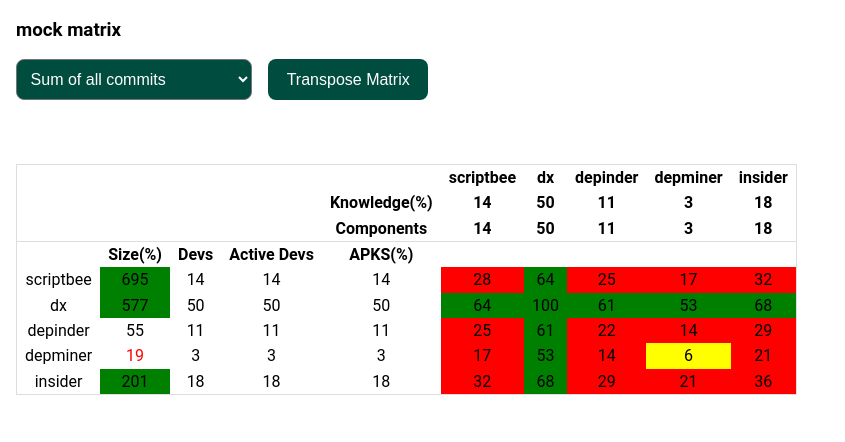
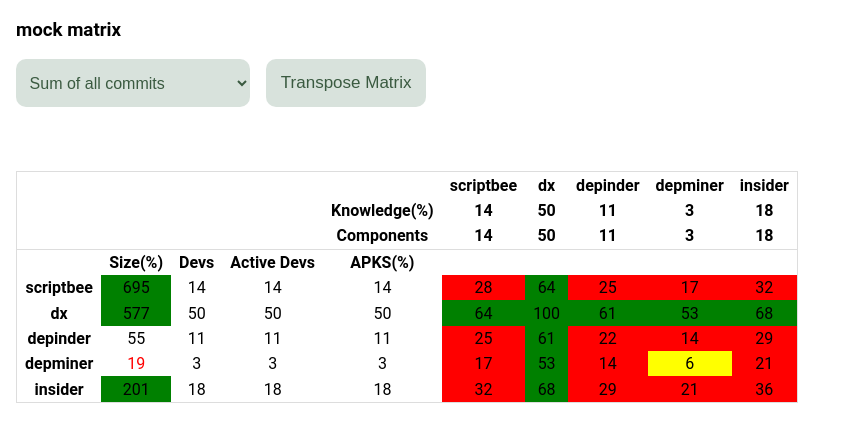
Before and after one commit to iuliavoit/TMGenerator-fe, an Angular app: page /matrixes in a window 1280 px wide. Shown: the top 442 px of the page, without its empty margins (0-845 px from the left). Built offline with nearby package versions, Linux system fonts and the light colour scheme.

Commit message:
matrix creation & transpose calc

```diff
--- a/src/app/matrixes/matrix-generator/matrix-generator.component.html
+++ b/src/app/matrixes/matrix-generator/matrix-generator.component.html
@@ -1,9 +1,9 @@
-<div id="fullMatrix" #fullMatrix>
+<div id="fullMatrix">
   <h3 class="pl-1r">{{matrixName}}</h3>
   <div class="flex">
-    <select id="myDropdown" class="select ml-1r">
+    <select id="myDropdown" class="generic-btn ml-1r select">
     </select>
-    <button (click)="calculateMatrixTranspose()" class="ml-1r">{{transposeButtonText}}</button>
+    <button (click)="calculateMatrixTranspose()" class="ml-1r generic-btn">{{transposeButtonText}}</button>
   </div>
 
   <div class="matrix-container">
--- a/src/app/matrixes/matrix-generator/matrix-generator.component.scss
+++ b/src/app/matrixes/matrix-generator/matrix-generator.component.scss
@@ -30,30 +30,12 @@ table{
   display: flex;
 }
 .select {
-  cursor: pointer;
   padding: 0.6rem;
-  font-size:1rem;
-  color: white;
-  background-color: #004d40;
-  border-radius: 8px;
+  width: fit-content;
 }
-button{
-  background-color: #004d40;
-  border-radius: 8px;
-  color: white;
-  padding: 0.6rem;
-  font-size:1rem;
-  width: 10rem;
-  border: none;
-  cursor: pointer;
+select:focus {
+  outline: none;
 }
-button:hover{
-  background-color: #00796b;
-}
-.select:hover{
-  background-color: #00796b;
-}
-
 select#myDropdown {
   font-size:1rem!important;
 }
--- a/src/app/matrixes/mockMatrix.ts
+++ b/src/app/matrixes/mockMatrix.ts
@@ -43,35 +43,35 @@ export var mockMatrix =
     }],
     "entity1PaddingData": {
       "scriptbee": {
-        "entity1namecolumn": {"value": "scriptbee", "style": ""},
+        "entity1namecolumn": {"value": "scriptbee", "style": "font-weight:bold;"},
         "entity1sizecolumn": {"value": "695", "style": "background-color:green;"},
         "entity1devscolumn": {"value": "14", "style": ""},
         "entity1activedevscolumn": {"value": "14", "style": ""},
         "entity1apkscolumn": {"value": "14", "style": ""}
       },
       "dx": {
-        "entity1namecolumn": {"value": "dx", "style": ""},
+        "entity1namecolumn": {"value": "dx", "style": "font-weight:bold;"},
         "entity1sizecolumn": {"value": "577", "style": "background-color:green;"},
         "entity1devscolumn": {"value": "50", "style": ""},
         "entity1activedevscolumn": {"value": "50", "style": ""},
         "entity1apkscolumn": {"value": "50", "style": ""}
       },
       "depinder": {
-        "entity1namecolumn": {"value": "depinder", "style": ""},
+        "entity1namecolumn": {"value": "depinder", "style": "font-weight:bold;"},
         "entity1sizecolumn": {"value": "55", "style": ""},
         "entity1devscolumn": {"value": "11", "style": ""},
         "entity1activedevscolumn": {"value": "11", "style": ""},
         "entity1apkscolumn": {"value": "11", "style": ""}
       },
       "depminer": {
-        "entity1namecolumn": {"value": "depminer", "style": ""},
+        "entity1namecolumn": {"value": "depminer", "style": "font-weight:bold;"},
         "entity1sizecolumn": {"value": "19", "style": "color:red;"},
         "entity1devscolumn": {"value": "3", "style": ""},
         "entity1activedevscolumn": {"value": "3", "style": ""},
         "entity1apkscolumn": {"value": "3", "style": ""}
       },
       "insider": {
-        "entity1namecolumn": {"value": "insider", "style": ""},
+        "entity1namecolumn": {"value": "insider", "style": "font-weight:bold;"},
         "entity1sizecolumn": {"value": "201", "style": "background-color:green;"},
         "entity1devscolumn": {"value": "18", "style": ""},
         "entity1activedevscolumn": {"value": "18", "style": ""},
@@ -80,27 +80,27 @@ export var mockMatrix =
     },
     "entity2PaddingData": {
       "scriptbee": {
-        "entity2namecolumn": {"value": "scriptbee", "style": ""},
+        "entity2namecolumn": {"value": "scriptbee", "style": "font-weight:bold;"},
         "entity2knowledgecolumn": {"value": "14", "style": ""},
         "entity2componentscolumn": {"value": "14", "style": ""}
       },
       "dx": {
-        "entity2namecolumn": {"value": "dx", "style": ""},
+        "entity2namecolumn": {"value": "dx", "style": "font-weight:bold;"},
         "entity2knowledgecolumn": {"value": "50", "style": ""},
         "entity2componentscolumn": {"value": "50", "style": ""}
       },
       "depinder": {
-        "entity2namecolumn": {"value": "depinder", "style": ""},
+        "entity2namecolumn": {"value": "depinder", "style": "font-weight:bold;"},
         "entity2knowledgecolumn": {"value": "11", "style": ""},
         "entity2componentscolumn": {"value": "11", "style": ""}
       },
       "depminer": {
-        "entity2namecolumn": {"value": "depminer", "style": ""},
+        "entity2namecolumn": {"value": "depminer", "style": "font-weight:bold;"},
         "entity2knowledgecolumn": {"value": "3", "style": ""},
         "entity2componentscolumn": {"value": "3", "style": ""}
       },
       "insider": {
-        "entity2namecolumn": {"value": "insider", "style": ""},
+        "entity2namecolumn": {"value": "insider", "style": "font-weight:bold;"},
         "entity2knowledgecolumn": {"value": "18", "style": ""},
         "entity2componentscolumn": {"value": "18", "style": ""}
       }
```
